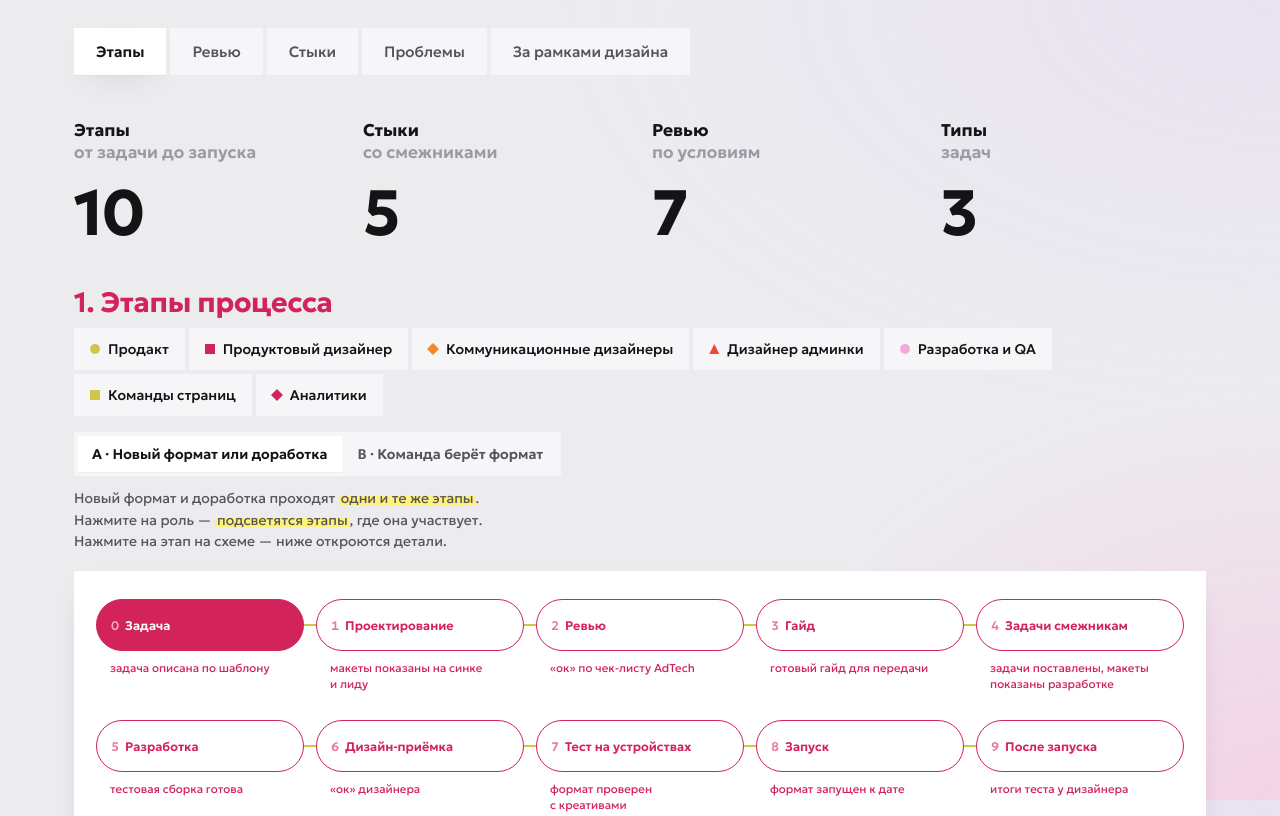
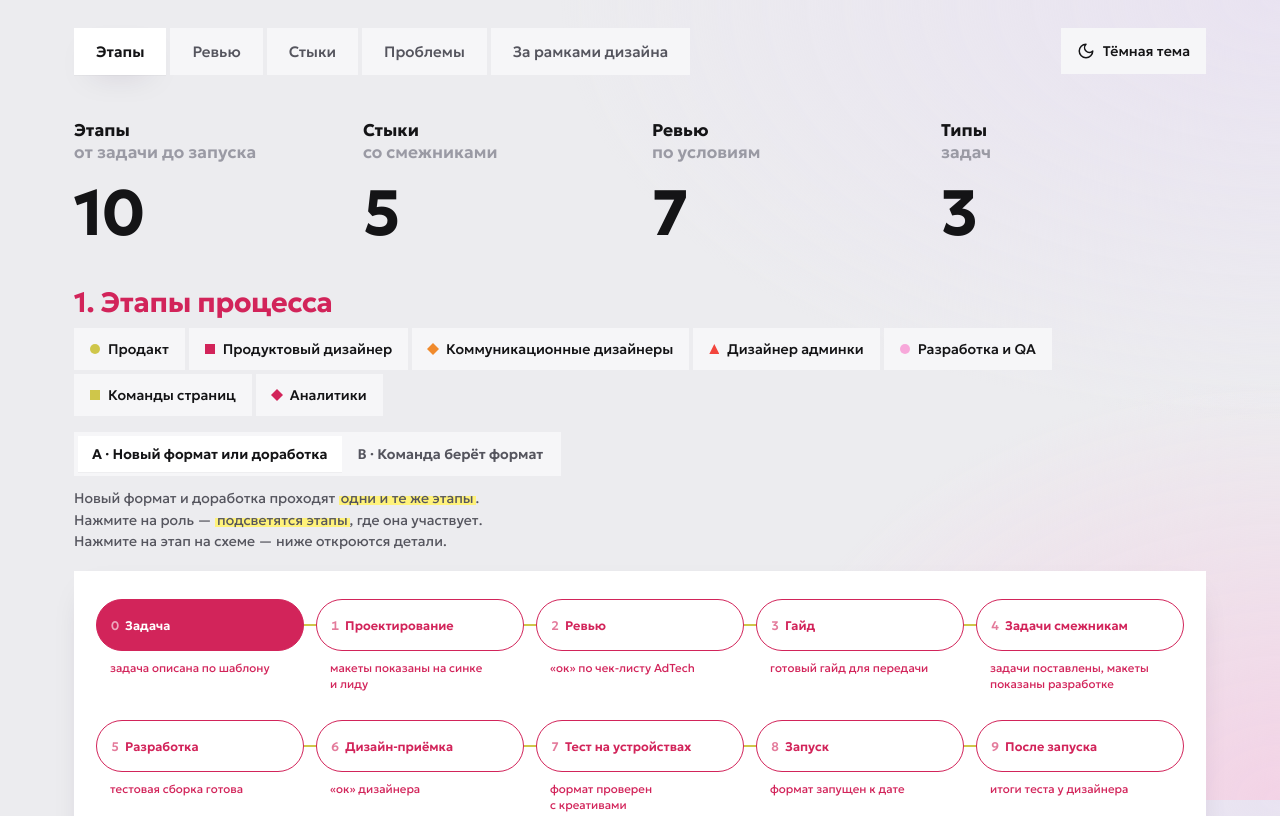
Before and after one commit to AnastasiyaCherepkova/magnit-adtech-process, a plain HTML site: page index.html in a window 1280 px wide. Shown: the top 816 px of the page. Drawn offline with Linux system fonts and the light colour scheme.

Commit message:
Переключатель светлой и тёмной темы
Co-Authored-By: Claude Opus 5.5 <noreply@anthropic.com>

```diff
--- a/index.html
+++ b/index.html
@@ -7,6 +7,7 @@
 <link rel="preconnect" href="https://fonts.googleapis.com">
 <link rel="preconnect" href="https://fonts.gstatic.com" crossorigin>
 <link href="https://fonts.googleapis.com/css2?family=Geologica:wght@400;500;600;700;800&display=swap" rel="stylesheet">
+<script>try{var t=localStorage.getItem("theme");if(t)document.documentElement.setAttribute("data-theme",t)}catch(e){}</script>
 <style>
 :root{
   --bg:#ECECEF; --bg-grad1:#E9E3F1; --bg-grad2:#F3D3E6;
@@ -63,6 +64,10 @@ button{font:inherit; color:inherit; border:0; background:none; cursor:pointer}
 .who b{display:block; font-weight:600; font-size:15px}
 .who span{font-size:13px; color:var(--ink-3)}
 
+.themebtn{display:inline-flex; align-items:center; gap:8px; padding:14px 16px; background:var(--surface); color:var(--ink); font-size:14px; font-weight:500; transition:background .15s}
+.themebtn:hover{background:var(--surface-2)}
+.themebtn .i-sun,.themebtn .i-moon{display:none}
+.themebtn.to-light .i-sun,.themebtn.to-dark .i-moon{display:inline-flex}
 /* stats */
 .stats{display:grid; grid-template-columns:repeat(4,1fr); gap:24px; margin:44px 0 40px}
 .stat .l1{font-weight:700; font-size:17px}
@@ -337,6 +342,7 @@ dialog::backdrop{background:rgba(20,20,22,.45); backdrop-filter:blur(2px)}
       <button class="tab" role="tab" aria-selected="false" data-tab="problems">Проблемы</button>
       <button class="tab" role="tab" aria-selected="false" data-tab="outside">За рамками дизайна</button>
     </div>
+    <button class="themebtn" id="themeBtn" aria-label="Переключить тему"><span class="i-sun"><svg class="lu" width="18" height="18" viewBox="0 0 24 24" fill="none" stroke="currentColor" stroke-width="2" stroke-linecap="round" stroke-linejoin="round" aria-hidden="true"><circle cx="12" cy="12" r="4"/><path d="M12 2v2"/><path d="M12 20v2"/><path d="m4.93 4.93 1.41 1.41"/><path d="m17.66 17.66 1.41 1.41"/><path d="M2 12h2"/><path d="M20 12h2"/><path d="m6.34 17.66-1.41 1.41"/><path d="m19.07 4.93-1.41 1.41"/></svg></span><span class="i-moon"><svg class="lu" width="18" height="18" viewBox="0 0 24 24" fill="none" stroke="currentColor" stroke-width="2" stroke-linecap="round" stroke-linejoin="round" aria-hidden="true"><path d="M12 3a6 6 0 0 0 9 9 9 9 0 1 1-9-9Z"/></svg></span><span class="tlbl"></span></button>
   </div>
 
   <div class="stats">
@@ -899,6 +905,13 @@ $('dodCopy').onclick = e=>{
 $('dodModal').addEventListener('click', e=>{ if(e.target===$('dodModal') || e.target.closest('[data-close]')) $('dodModal').close(); });
 $('revDod').onclick = ()=>openDod(rv.type==='small'?'A1':'A');
 
+/* theme switch */
+const isDark = ()=>{ const t=document.documentElement.getAttribute('data-theme'); return t ? t==='dark' : matchMedia('(prefers-color-scheme: dark)').matches; };
+function paintThemeBtn(){ const d=isDark(), b=$('themeBtn'); b.classList.toggle('to-light', d); b.classList.toggle('to-dark', !d); b.querySelector('.tlbl').textContent = d ? 'Светлая тема' : 'Тёмная тема'; }
+$('themeBtn').onclick = ()=>{ const next = isDark() ? 'light' : 'dark'; document.documentElement.setAttribute('data-theme', next); try{ localStorage.setItem('theme', next); }catch(e){} paintThemeBtn(); };
+matchMedia('(prefers-color-scheme: dark)').addEventListener('change', paintThemeBtn);
+paintThemeBtn();
+
 render(); renderRev(); typo(document.body);
 </script>
 </body>
```
